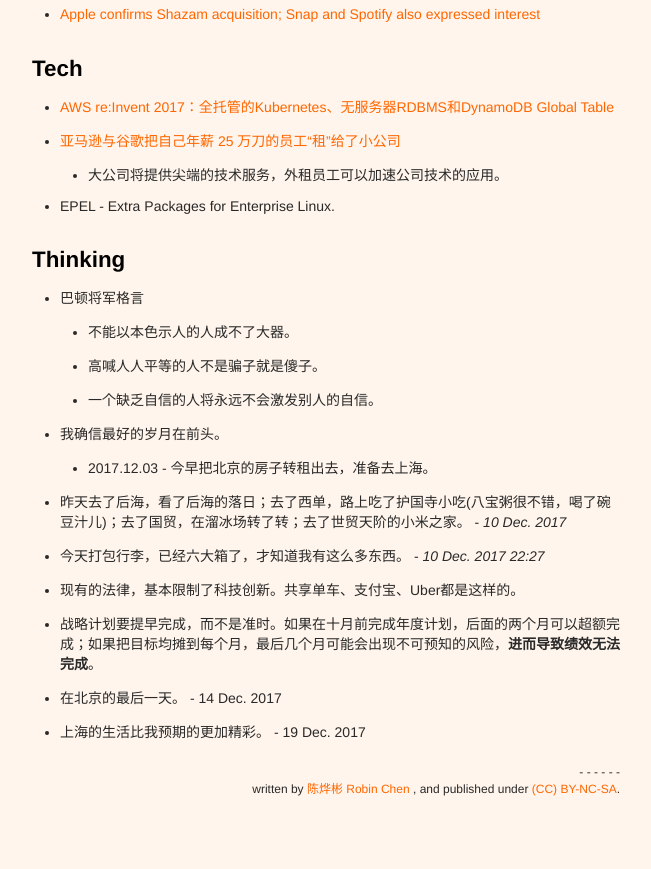
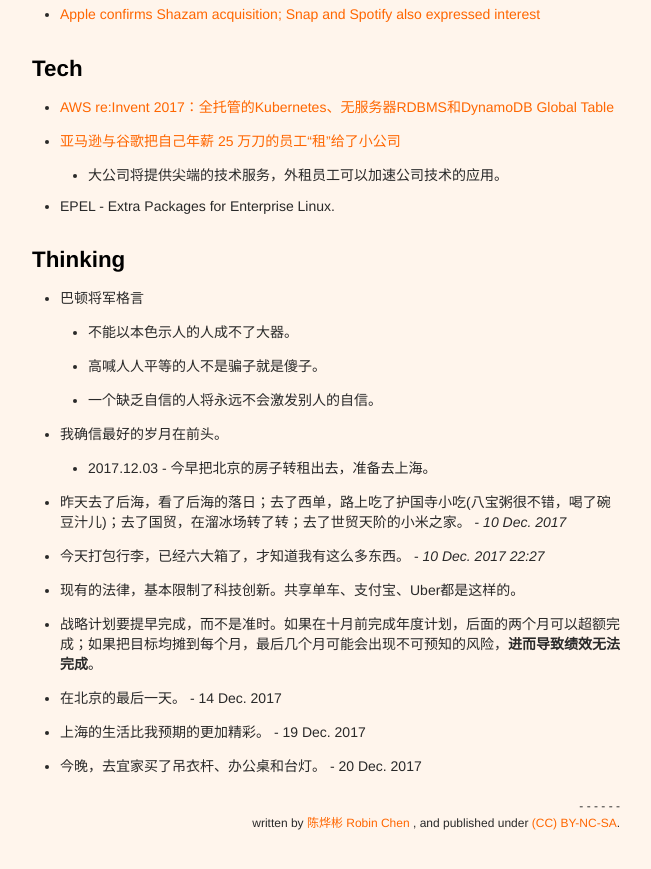
Before and after one commit to xianyuxmu/xianyuxmu.github.io, a Jekyll site: the page built from _posts/2017-12-02-monthly-reading.md, in a window 1280 px wide and 900 px high, scrolled down 1733 px. Shown: the top 869 px of the window, without its empty margins (314-965 px from the left). Built offline with Jekyll 4.4.1, drawn with Linux system fonts in a browser that asks for light colours; comment, search, counter and statistics services are not loaded.

Commit message:
20 Dec. 2017

```diff
--- a/_posts/2017-12-02-monthly-reading.md
+++ b/_posts/2017-12-02-monthly-reading.md
@@ -77,3 +77,4 @@
 - 战略计划要提早完成，而不是准时。如果在十月前完成年度计划，后面的两个月可以超额完成；如果把目标均摊到每个月，最后几个月可能会出现不可预知的风险，**进而导致绩效无法完成**。
 - 在北京的最后一天。 - 14 Dec. 2017
 - 上海的生活比我预期的更加精彩。 - 19 Dec. 2017
+- 今晚，去宜家买了吊衣杆、办公桌和台灯。 - 20 Dec. 2017
```
